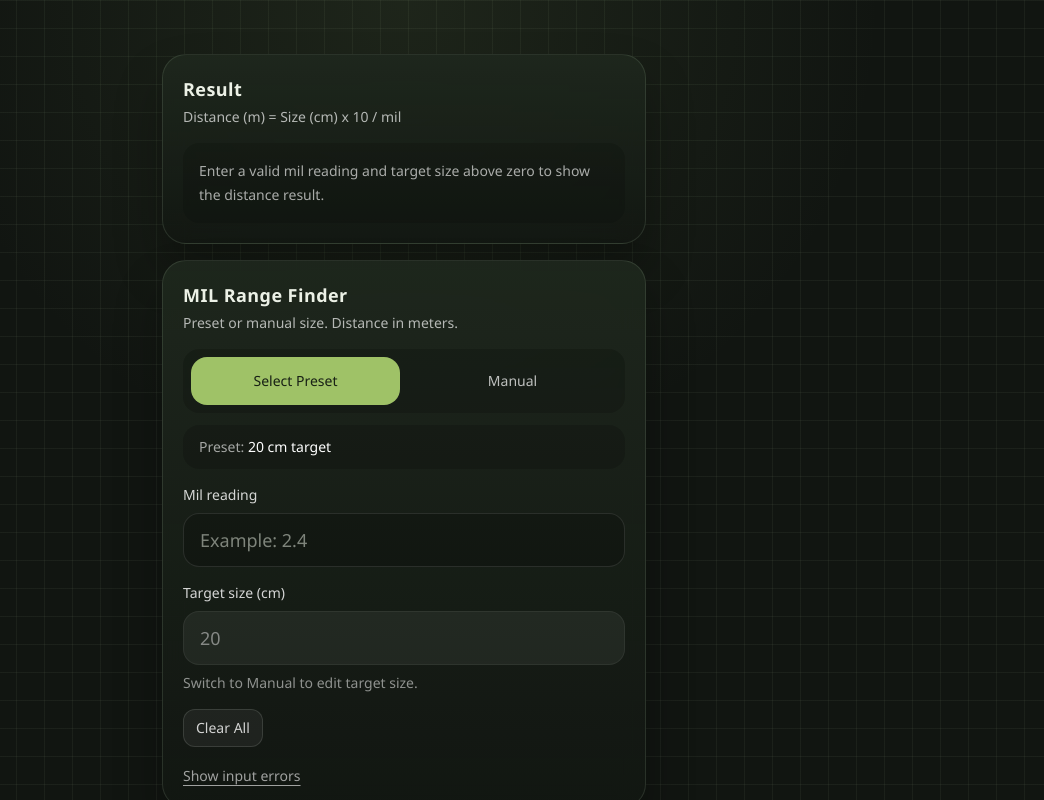
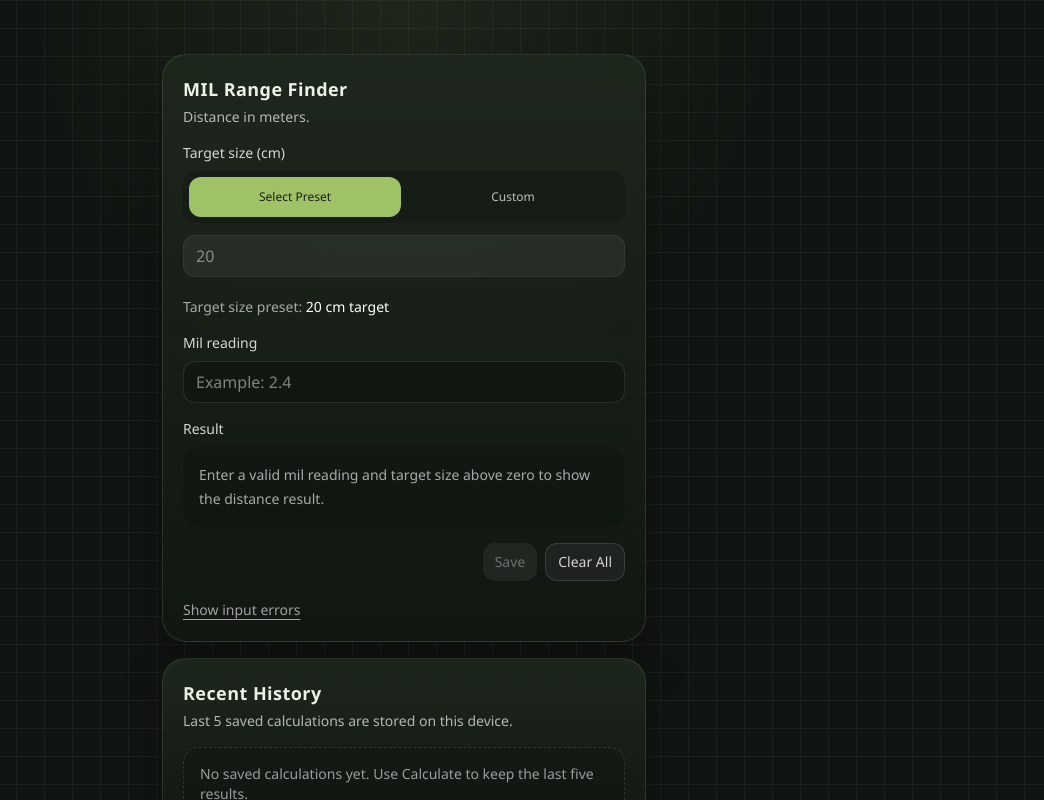
Before and after one commit to marolabio/mil-range-finder, a Next.js app: page / in a window 1280 px wide. Shown: the top 800 px of the page, without its empty margins (236-1280 px from the left). Built offline with nearby package versions, Linux system fonts and the light colour scheme.

Commit message:
update mvp

```diff
--- a/components/home-page.tsx
+++ b/components/home-page.tsx
@@ -26,6 +26,28 @@ const presetByLabel = new Map(
   ),
 );
 
+function getInitialInputs() {
+  const defaultPresetLabel = "20 cm target";
+
+  if (typeof window === "undefined") {
+    return {
+      milInput: "",
+      selectedPreset: defaultPresetLabel,
+      sizeInput: presetByLabel.get(defaultPresetLabel)?.toString() ?? "20",
+    };
+  }
+
+  const params = new URLSearchParams(window.location.search);
+  const selectedPreset = params.get("label") ?? defaultPresetLabel;
+  const presetSize = presetByLabel.get(selectedPreset);
+
+  return {
+    milInput: params.get("mil") ?? "",
+    selectedPreset,
+    sizeInput: params.get("size") ?? presetSize?.toString() ?? "20",
+  };
+}
+
 function createErrors(milValue: string, sizeValue: string): FieldErrors {
   const milNumber = Number(milValue);
   const sizeNumber = Number(sizeValue);
@@ -47,39 +69,16 @@ function createErrors(milValue: string, sizeValue: string): FieldErrors {
 }
 
 export function HomePage() {
-  const defaultPresetLabel = "20 cm target";
-  const [milInput, setMilInput] = useState(() => {
-    if (typeof window === "undefined") {
-      return "";
-    }
-
-    return new URLSearchParams(window.location.search).get("mil") ?? "";
-  });
-  const [sizeInput, setSizeInput] = useState(() => {
-    if (typeof window === "undefined") {
-      return presetByLabel.get(defaultPresetLabel)?.toString() ?? "20";
-    }
-
-    return (
-      new URLSearchParams(window.location.search).get("size") ??
-      presetByLabel.get(defaultPresetLabel)?.toString() ??
-      "20"
-    );
-  });
-  const [selectedPreset, setSelectedPreset] = useState(() => {
-    if (typeof window === "undefined") {
-      return defaultPresetLabel;
-    }
-
-    const params = new URLSearchParams(window.location.search);
-    return params.get("label") ?? defaultPresetLabel;
-  });
+  const initialInputs = getInitialInputs();
+  const [milInput, setMilInput] = useState(initialInputs.milInput);
+  const [sizeInput, setSizeInput] = useState(initialInputs.sizeInput);
+  const [selectedPreset, setSelectedPreset] = useState(initialInputs.selectedPreset);
   const [history, setHistory] = useState<HistoryItem[]>(() => {
     if (typeof window === "undefined") {
       return [];
     }
 
-    return readStoredJson<HistoryItem[]>(HISTORY_STORAGE_KEY, []);
+    return readStoredJson<HistoryItem[]>(HISTORY_STORAGE_KEY, []).slice(0, HISTORY_LIMIT);
   });
   const [isPresetModalOpen, setIsPresetModalOpen] = useState(false);
   const [showErrors, setShowErrors] = useState(false);
@@ -93,6 +92,15 @@ export function HomePage() {
   const sizeNumber = parsePositiveNumber(sizeInput);
   const distance = milNumber && sizeNumber ? calculateDistanceMeters(sizeNumber, milNumber) : null;
   const hasValidResult = distance !== null && Object.keys(errors).length === 0;
+  const isEntryAlreadySaved =
+    hasValidResult && milNumber !== null && sizeNumber !== null
+      ? history.some(
+          (item) =>
+            item.label === (selectedPreset || "Custom") &&
+            item.targetSizeCm === sizeNumber &&
+            item.milReading === milNumber,
+        )
+      : false;
 
   useEffect(() => {
     if (!isPresetModalOpen) {
@@ -116,18 +124,18 @@ export function HomePage() {
   }, [isPresetModalOpen]);
 
   useEffect(() => {
-    if (presetSize === undefined) {
-      return;
+    const storedHistory = readStoredJson<HistoryItem[]>(HISTORY_STORAGE_KEY, []);
+    if (storedHistory.length > HISTORY_LIMIT) {
+      window.localStorage.setItem(
+        HISTORY_STORAGE_KEY,
+        JSON.stringify(storedHistory.slice(0, HISTORY_LIMIT)),
+      );
     }
+  }, []);
 
-    const presetValue = presetSize.toString();
-    if (sizeInput !== presetValue) {
-      setSizeInput(presetValue);
-    }
-  }, [presetSize, sizeInput]);
-
-  useEffect(() => {
+  function saveCurrentResult() {
     if (!hasValidResult || milNumber === null || sizeNumber === null || distance === null) {
+      setShowErrors(true);
       return;
     }
 
@@ -136,7 +144,6 @@ export function HomePage() {
       return;
     }
 
-    const timer = window.setTimeout(() => {
     const item: HistoryItem = {
       label: selectedPreset || "Custom",
       targetSizeCm: sizeNumber,
@@ -160,18 +167,7 @@ export function HomePage() {
     setHistory(nextHistory);
     setLastSavedKey(saveKey);
     window.localStorage.setItem(HISTORY_STORAGE_KEY, JSON.stringify(nextHistory));
-    }, 350);
-
-    return () => window.clearTimeout(timer);
-  }, [
-    distance,
-    hasValidResult,
-    history,
-    lastSavedKey,
-    milNumber,
-    selectedPreset,
-    sizeNumber,
-  ]);
+  }
 
   function selectPreset(label: string, sizeCm: number) {
     setSelectedPreset(label);
@@ -204,41 +200,33 @@ export function HomePage() {
   }
 
   function loadHistoryItem(item: HistoryItem) {
+    const presetSizeFromLabel = presetByLabel.get(item.label);
+    const saveKey = `${item.label}|${item.targetSizeCm}|${item.milReading}|${item.resultMeters.toFixed(4)}`;
+
     setMilInput(item.milReading.toString());
-    setSizeInput(item.targetSizeCm.toString());
+    setSizeInput((presetSizeFromLabel ?? item.targetSizeCm).toString());
     setSelectedPreset(item.label);
+    setLastSavedKey(saveKey);
     window.localStorage.setItem(LAST_PRESET_STORAGE_KEY, JSON.stringify(item.label));
   }
 
   return (
     <main className="flex-1 py-3 sm:py-10">
       <div className="app-shell space-y-3 sm:space-y-4">
-        <Card title="Result" subtitle="Distance (m) = Size (cm) x 10 / mil">
-          {hasValidResult && distance !== null ? (
-            <div className="rounded-2xl bg-black/24 p-4">
-              <p className="text-xs uppercase tracking-[0.2em] text-white/55">Estimated distance</p>
-              <p className="mt-2 text-4xl font-bold tracking-tight text-accent">
-                {formatMeters(distance, 1)}
-              </p>
-            </div>
-          ) : (
-            <div className="rounded-2xl bg-black/14 p-4 text-sm leading-6 text-white/64">
-              Enter a valid mil reading and target size above zero to show the distance result.
-            </div>
-          )}
-        </Card>
-
         <Card
           title="MIL Range Finder"
-          subtitle="Preset or manual size. Distance in meters."
+          subtitle="Distance in meters."
         >
           <div className="space-y-4">
             <div className="space-y-3">
-              <div className="grid grid-cols-2 gap-2 rounded-2xl bg-black/18 p-2">
+              <span className="mb-2 block text-sm font-medium text-white/82">
+                Target size (cm)
+              </span>
+              <div className="grid grid-cols-2 gap-1.5 rounded-xl bg-black/18 p-1.5">
                 <button
                   type="button"
                   onClick={() => setIsPresetModalOpen(true)}
-                  className={`min-h-12 rounded-2xl px-4 py-3 text-sm font-medium transition ${
+                  className={`min-h-10 rounded-xl px-3 py-2 text-xs font-medium transition ${
                     inputMode === "preset"
                       ? "bg-accent text-[#182015]"
                       : "bg-transparent text-white/72"
@@ -249,25 +237,38 @@ export function HomePage() {
                 <button
                   type="button"
                   onClick={clearPresetSelection}
-                  className={`min-h-12 rounded-2xl px-4 py-3 text-sm font-medium transition ${
+                  className={`min-h-10 rounded-xl px-3 py-2 text-xs font-medium transition ${
                     inputMode === "manual"
                       ? "bg-accent text-[#182015]"
                       : "bg-transparent text-white/72"
                   }`}
                 >
-                  Manual
+                  Custom
                 </button>
               </div>
-
-              <div className="rounded-2xl bg-black/18 px-4 py-3 text-sm text-white/62">
-                {inputMode === "preset" ? (
-                  <>
-                    Preset: <span className="font-medium text-white">{selectedPreset}</span>
-                  </>
-                ) : (
-                  <>Manual target size</>
-                )}
-              </div>
+              <input
+                inputMode="decimal"
+                type="number"
+                min="0.1"
+                step="0.1"
+                value={sizeInput}
+                readOnly={isTargetSizeLocked}
+                disabled={isTargetSizeLocked}
+                onChange={(event) => {
+                  onTargetSizeChange(event.target.value);
+                  setShowErrors(false);
+                }}
+                placeholder={isTargetSizeLocked ? "Preset selected" : "Example: 30"}
+                className={`min-h-10 w-full rounded-xl border px-3 py-2 text-base outline-none transition ${
+                  isTargetSizeLocked
+                    ? "cursor-not-allowed border-white/6 bg-white/6 text-white/45"
+                    : "border-white/10 bg-black/20 focus:border-emerald-300/60"
+                }`}
+              />
+              <p className="mt-2 text-sm text-white/62">
+                Target size preset: <span className="font-medium text-white">{selectedPreset}</span>
+              </p>
+              {showErrors && errors.size ? <p className="mt-2 text-sm danger">{errors.size}</p> : null}
             </div>
 
             <label className="block">
@@ -283,41 +284,39 @@ export function HomePage() {
                   setShowErrors(false);
                 }}
                 placeholder="Example: 2.4"
-                className="min-h-13 w-full rounded-2xl border border-white/10 bg-black/20 px-4 py-3 text-lg outline-none transition focus:border-emerald-300/60"
+                className="min-h-10 w-full rounded-xl border border-white/10 bg-black/20 px-3 py-2 text-base outline-none transition focus:border-emerald-300/60"
               />
               {showErrors && errors.mil ? <p className="mt-2 text-sm danger">{errors.mil}</p> : null}
             </label>
 
-            <label className="block">
-              <span className="mb-2 block text-sm font-medium text-white/82">
-                Target size (cm)
-              </span>
-              <input
-                inputMode="decimal"
-                type="number"
-                min="0.1"
-                step="0.1"
-                value={sizeInput}
-                readOnly={isTargetSizeLocked}
-                disabled={isTargetSizeLocked}
-                onChange={(event) => {
-                  onTargetSizeChange(event.target.value);
-                  setShowErrors(false);
-                }}
-                placeholder={isTargetSizeLocked ? "Preset selected" : "Example: 30"}
-                className={`min-h-13 w-full rounded-2xl border px-4 py-3 text-lg outline-none transition ${
-                  isTargetSizeLocked
-                    ? "cursor-not-allowed border-white/6 bg-white/6 text-white/45"
-                    : "border-white/10 bg-black/20 focus:border-emerald-300/60"
+            <div className="space-y-2">
+              <p className="text-sm font-medium text-white/82">Result</p>
+              {hasValidResult && distance !== null ? (
+                <div className="rounded-2xl bg-black/24 p-4">
+                  <p className="text-xs uppercase tracking-[0.2em] text-white/55">Estimated distance</p>
+                  <p className="mt-2 text-4xl font-bold tracking-tight text-accent">
+                    {formatMeters(distance, 1)}
+                  </p>
+                </div>
+              ) : (
+                <div className="rounded-2xl bg-black/14 p-4 text-sm leading-6 text-white/64">
+                  Enter a valid mil reading and target size above zero to show the distance result.
+                </div>
+              )}
+            </div>
+            <div className="flex justify-end gap-2">
+              <button
+                type="button"
+                onClick={saveCurrentResult}
+                disabled={!hasValidResult || isEntryAlreadySaved}
+                className={`rounded-xl px-3 py-2 text-sm font-medium transition ${
+                  hasValidResult && !isEntryAlreadySaved
+                    ? "bg-accent text-[#182015]"
+                    : "cursor-not-allowed bg-white/6 text-white/35"
                 }`}
-              />
-              {isTargetSizeLocked ? (
-                <p className="mt-2 text-sm text-white/52">Switch to Manual to edit target size.</p>
-              ) : null}
-              {showErrors && errors.size ? <p className="mt-2 text-sm danger">{errors.size}</p> : null}
-            </label>
-
-            <div>
+              >
+                Save
+              </button>
               <button
                 type="button"
                 onClick={clearAll}
@@ -362,14 +361,6 @@ export function HomePage() {
                 No saved calculations yet. Use Calculate to keep the last five results.
               </div>
             )}
-          </div>
-        </Card>
-
-        <Card title="Field Note">
-          <div className="space-y-2 text-sm leading-6 text-white/76">
-            <p className="font-medium text-accent">Standard MIL</p>
-            <p className="mono">1 major line = 1 mil</p>
-            <p>Do not assume 5 mil per line unless your binocular specifically says so.</p>
           </div>
         </Card>
 
```
Also changed, not shown: components/guide-page.tsx (+8 -0 lines). Lines whose indentation alone changed are shown as unchanged.
